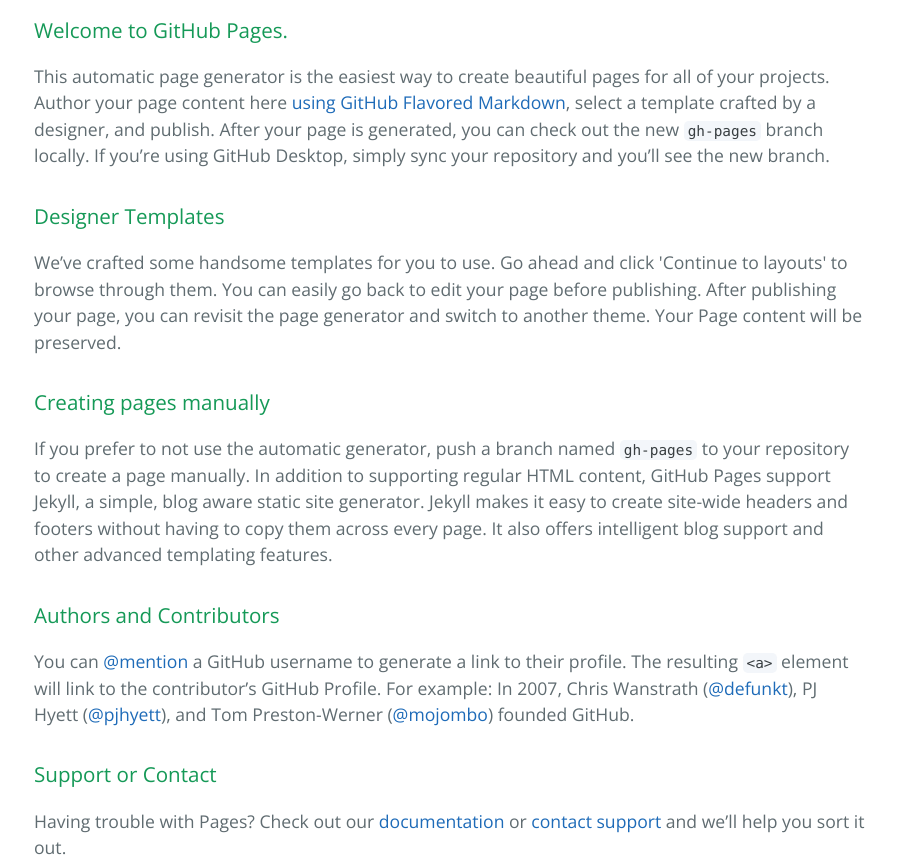
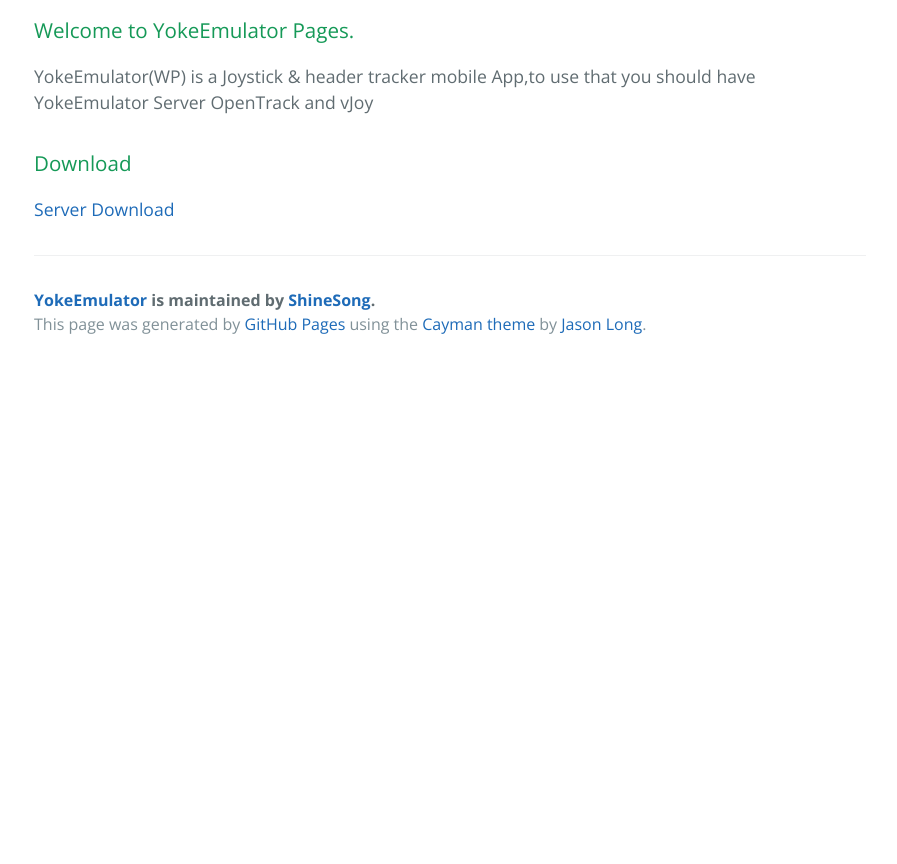
Before and after one commit to ShineSong/YokeEmulator, a plain HTML site: page index.html in a window 1280 px wide. Shown: the part 400-1264 px from the top of the page, without its empty margins (190-1087 px from the left). After the commit the page ends 800 px from the top, so only its background shows below. Drawn offline with nearby package versions, Linux system fonts and the light colour scheme.

```diff
--- a/index.html
+++ b/index.html
@@ -20,29 +20,14 @@
 
     <section class="main-content">
       <h3>
-<a id="welcome-to-github-pages" class="anchor" href="#welcome-to-github-pages" aria-hidden="true"><span class="octicon octicon-link"></span></a>Welcome to GitHub Pages.</h3>
+<a id="welcome-to-yokeemulator-pages" class="anchor" href="#welcome-to-yokeemulator-pages" aria-hidden="true"><span class="octicon octicon-link"></span></a>Welcome to YokeEmulator Pages.</h3>
 
-<p>This automatic page generator is the easiest way to create beautiful pages for all of your projects. Author your page content here <a href="https://guides.github.com/features/mastering-markdown/">using GitHub Flavored Markdown</a>, select a template crafted by a designer, and publish. After your page is generated, you can check out the new <code>gh-pages</code> branch locally. If you’re using GitHub Desktop, simply sync your repository and you’ll see the new branch.</p>
+<p>YokeEmulator(WP) is a Joystick &amp; header tracker mobile App,to use that you should have YokeEmulator Server OpenTrack and vJoy</p>
 
 <h3>
-<a id="designer-templates" class="anchor" href="#designer-templates" aria-hidden="true"><span class="octicon octicon-link"></span></a>Designer Templates</h3>
+<a id="download" class="anchor" href="#download" aria-hidden="true"><span class="octicon octicon-link"></span></a>Download</h3>
 
-<p>We’ve crafted some handsome templates for you to use. Go ahead and click 'Continue to layouts' to browse through them. You can easily go back to edit your page before publishing. After publishing your page, you can revisit the page generator and switch to another theme. Your Page content will be preserved.</p>
-
-<h3>
-<a id="creating-pages-manually" class="anchor" href="#creating-pages-manually" aria-hidden="true"><span class="octicon octicon-link"></span></a>Creating pages manually</h3>
-
-<p>If you prefer to not use the automatic generator, push a branch named <code>gh-pages</code> to your repository to create a page manually. In addition to supporting regular HTML content, GitHub Pages support Jekyll, a simple, blog aware static site generator. Jekyll makes it easy to create site-wide headers and footers without having to copy them across every page. It also offers intelligent blog support and other advanced templating features.</p>
-
-<h3>
-<a id="authors-and-contributors" class="anchor" href="#authors-and-contributors" aria-hidden="true"><span class="octicon octicon-link"></span></a>Authors and Contributors</h3>
-
-<p>You can <a href="https://github.com/blog/821" class="user-mention">@mention</a> a GitHub username to generate a link to their profile. The resulting <code>&lt;a&gt;</code> element will link to the contributor’s GitHub Profile. For example: In 2007, Chris Wanstrath (<a href="https://github.com/defunkt" class="user-mention">@defunkt</a>), PJ Hyett (<a href="https://github.com/pjhyett" class="user-mention">@pjhyett</a>), and Tom Preston-Werner (<a href="https://github.com/mojombo" class="user-mention">@mojombo</a>) founded GitHub.</p>
-
-<h3>
-<a id="support-or-contact" class="anchor" href="#support-or-contact" aria-hidden="true"><span class="octicon octicon-link"></span></a>Support or Contact</h3>
-
-<p>Having trouble with Pages? Check out our <a href="https://help.github.com/pages">documentation</a> or <a href="https://github.com/contact">contact support</a> and we’ll help you sort it out.</p>
+<p><a href="https://github.com/ShineSong/YokeEmulator/raw/master/public/YokeEmulatorServer-1.1-Release.tar.gz">Server Download</a></p>
 
       <footer class="site-footer">
         <span class="site-footer-owner"><a href="https://github.com/ShineSong/YokeEmulator">YokeEmulator</a> is maintained by <a href="https://github.com/ShineSong">ShineSong</a>.</span>
```
Also changed, not shown: params.json (+1 -1 lines).
